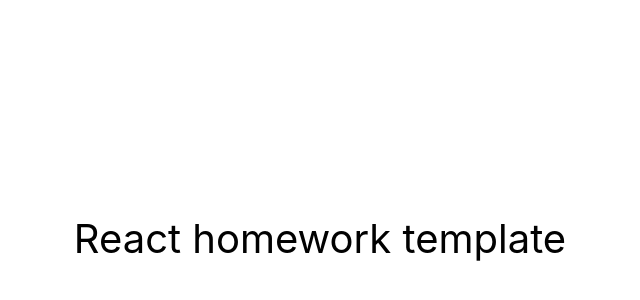
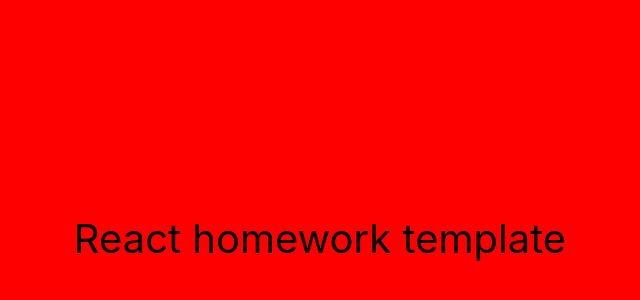
Before and after one commit to pylypchukroman/Incora-Coding-Camp-Test-Task, a React (Create React App) app: page / in a window 1280 px wide. Shown: the part 162-462 px from the top of the page, without its empty margins (320-960 px from the left). Built offline with nearby package versions, Linux system fonts and the light colour scheme.

Commit message:
add scss and test

```diff
--- a/package.json
+++ b/package.json
@@ -11,6 +11,7 @@
     "react-dom": "^18.1.0",
     "react-router-dom": "^5.3.0",
     "react-scripts": "5.0.1",
+    "sass": "^1.54.8",
     "web-vitals": "^2.1.3"
   },
   "scripts": {
--- a/src/index.js
+++ b/src/index.js
@@ -1,7 +1,7 @@
 import React from 'react';
 import ReactDOM from 'react-dom/client';
 import { App } from 'components/App';
-import './index.css';
+import './index.scss';
 import { BrowserRouter } from 'react-router-dom';
 
 ReactDOM.createRoot(document.getElementById('root')).render(
--- a/src/index.css
+++ b/src/index.scss
@@ -7,6 +7,7 @@ body {
     sans-serif;
   -webkit-font-smoothing: antialiased;
   -moz-osx-font-smoothing: grayscale;
+  background-color: red;
 }
 
 code {
```
Also changed, not shown: 1 other file (tests, documents, lock files or other folders).
